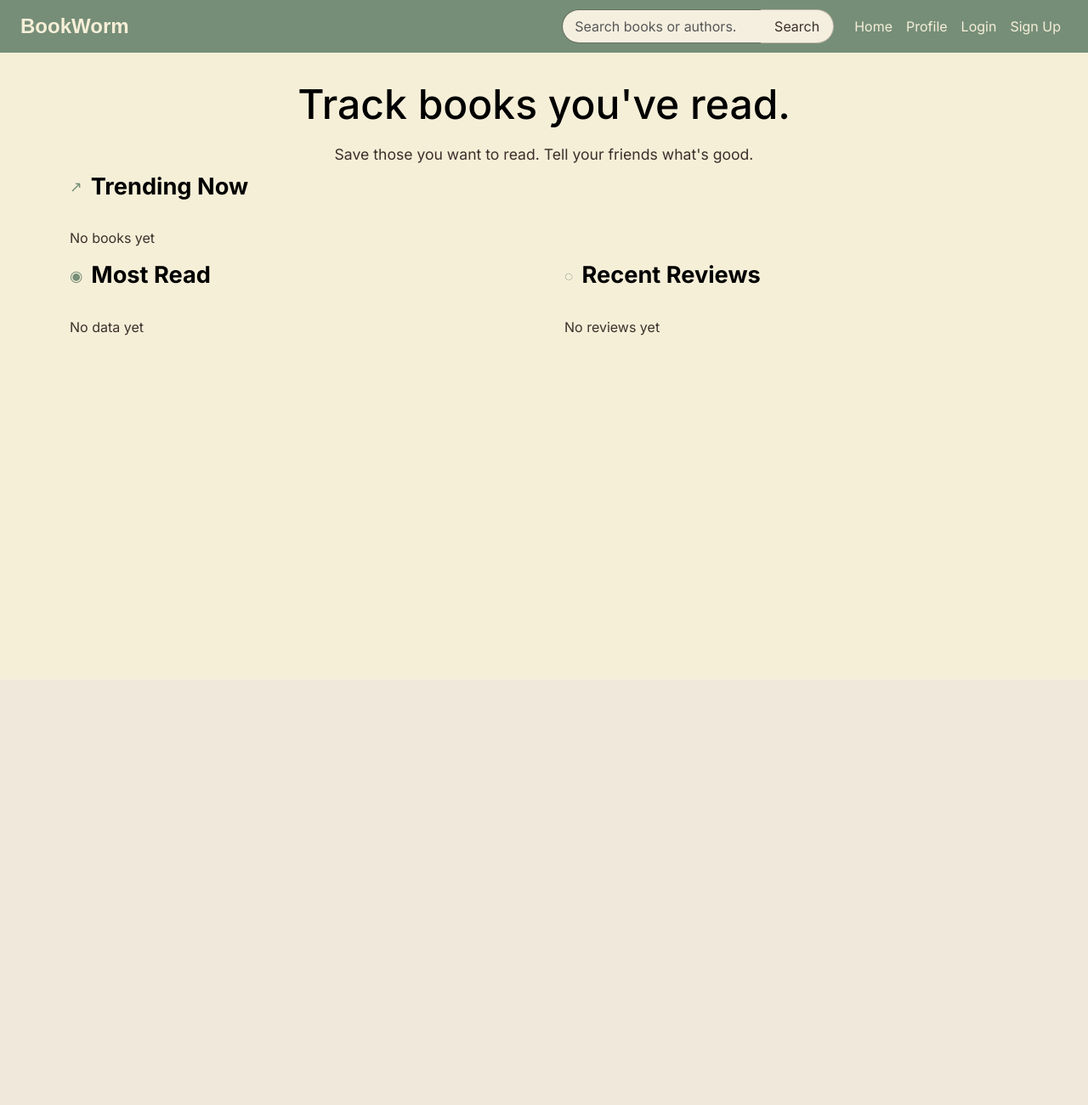
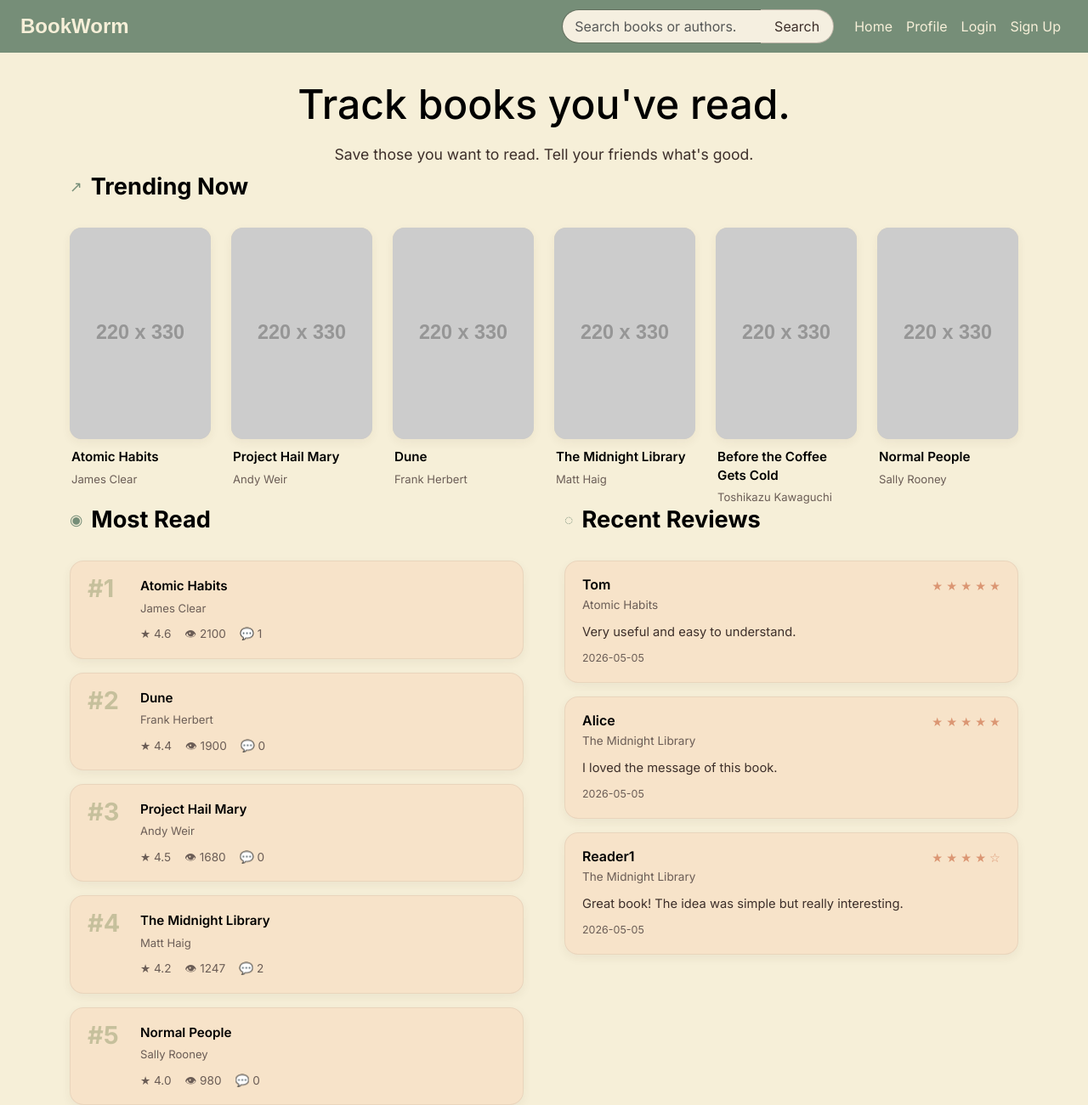
Before and after one commit to Ninjawarrior69/CITS3403, a Flask app: page / in a window 1280 px wide. Shown: the whole page at 85% size. Before the commit the page ends 395 px from the top, so only its background shows below. Run offline with Flask 3, Linux system fonts and the light colour scheme; data comes from the database, SQL or seed files in the repository; grey boxes labelled with a size stand in for pictures from a placeholder-image service; some libraries are stand-ins or nearby versions; some web fonts are replaced.

Commit message:
fix bug on book detail page and update the routes for book detail page not loading properly
Co-authored-by: Copilot <copilot@github.com>

```diff
--- a/app/models.py
+++ b/app/models.py
@@ -64,6 +64,7 @@ class Comment(db.Model):
 
     book_id = db.Column(db.Integer, db.ForeignKey("book.id"), nullable=False)
     user_id = db.Column(db.Integer, db.ForeignKey("user.id"), nullable=True)
+    session_id = db.Column(db.String(120), nullable=True)
 
     def __repr__(self) -> str:
         return f"<Comment {self.id}>"
@@ -77,6 +78,7 @@ class Rating(db.Model):
 
     book_id = db.Column(db.Integer, db.ForeignKey("book.id"), nullable=False)
     user_id = db.Column(db.Integer, db.ForeignKey("user.id"), nullable=True)
+    session_id = db.Column(db.String(120), nullable=True)
 
     def __repr__(self) -> str:
         return f"<Rating {self.id}>"
--- a/app/routes.py
+++ b/app/routes.py
@@ -137,7 +137,24 @@ def get_display_rating(book):
 def register_routes(app: Flask) -> None:
 	@app.route("/")
 	def home():
-		return render_template("home.html")
+		seed_books_if_empty()
+
+		# Get all books, sorted by rating (trending)
+		trending_books = Book.query.order_by(Book.rating.desc()).all()
+
+		# Get most read books
+		most_read_books = Book.query.order_by(Book.reads.desc()).all()
+
+		# Get recent reviews
+		comments = Comment.query.order_by(Comment.created_at.desc()).all()
+		reviews = [format_review(comment) for comment in comments]
+
+		return render_template(
+			"home.html",
+			trending_books=trending_books,
+			most_read_books=most_read_books,
+			reviews=reviews
+		)
 
 	@app.route("/profile")
 	@app.route("/profile.html")
@@ -183,3 +200,134 @@ def register_routes(app: Flask) -> None:
 	@app.route("/my-reviews.html")
 	def my_reviews():
 		return render_template("my-reviews.html")
+
+	@app.route("/book/<int:book_id>")
+	def book_detail(book_id):
+		book = Book.query.get_or_404(book_id)
+
+		# Build rating summary
+		rating_summary = build_rating_summary(book)
+
+		# Get all reviews for this book
+		comments = Comment.query.filter_by(book_id=book_id).all()
+		reviews = [format_review(comment) for comment in comments]
+
+		# Get current user's rating
+		user_rating = 0
+		if current_user.is_authenticated:
+			rating = Rating.query.filter_by(user_id=current_user.id, book_id=book_id).first()
+			if rating:
+				user_rating = rating.stars
+
+		# Check if user has added to want to read
+		want_to_read = False
+		want_to_read_count = WantToRead.query.filter_by(book_id=book_id).count()
+		if current_user.is_authenticated:
+			want_to_read = WantToRead.query.filter_by(user_id=current_user.id, book_id=book_id).first() is not None
+		else:
+			session_id = get_session_id()
+			want_to_read = WantToRead.query.filter_by(session_id=session_id, book_id=book_id).first() is not None
+
+		author = None
+
+		return render_template(
+			"book_detail.html",
+			book=book,
+			author=author,
+			rating_summary=rating_summary,
+			reviews=reviews,
+			user_rating=user_rating,
+			want_to_read=want_to_read,
+			want_to_read_count=want_to_read_count
+		)
+
+	@app.route("/book/<int:book_id>/toggle-want-to-read", methods=["POST"])
+	def toggle_want_to_read(book_id):
+		book = Book.query.get_or_404(book_id)
+
+		if current_user.is_authenticated:
+			existing = WantToRead.query.filter_by(user_id=current_user.id, book_id=book_id).first()
+			if existing:
+				db.session.delete(existing)
+			else:
+				want_to_read = WantToRead(user_id=current_user.id, book_id=book_id)
+				db.session.add(want_to_read)
+		else:
+			session_id = get_session_id()
+			existing = WantToRead.query.filter_by(session_id=session_id, book_id=book_id).first()
+			if existing:
+				db.session.delete(existing)
+			else:
+				want_to_read = WantToRead(session_id=session_id, book_id=book_id)
+				db.session.add(want_to_read)
+
+		db.session.commit()
+		return redirect(url_for("book_detail", book_id=book_id))
+
+	@app.route("/book/<int:book_id>/rate", methods=["POST"])
+	def rate_book(book_id):
+		book = Book.query.get_or_404(book_id)
+
+		stars = request.form.get("stars", type=int)
+		if stars is None or stars < 0 or stars > 5:
+			abort(400)
+
+		if current_user.is_authenticated:
+			existing_rating = Rating.query.filter_by(user_id=current_user.id, book_id=book_id).first()
+			if existing_rating:
+				if stars == 0:
+					db.session.delete(existing_rating)
+				else:
+					existing_rating.stars = stars
+			elif stars > 0:
+				rating = Rating(user_id=current_user.id, book_id=book_id, stars=stars, username=current_user.username)
+				db.session.add(rating)
+		else:
+			session_id = get_session_id()
+			existing_rating = Rating.query.filter_by(session_id=session_id, book_id=book_id).first()
+			if existing_rating:
+				if stars == 0:
+					db.session.delete(existing_rating)
+				else:
+					existing_rating.stars = stars
+			elif stars > 0:
+				rating = Rating(session_id=session_id, book_id=book_id, stars=stars)
+				db.session.add(rating)
+
+		db.session.commit()
+		return redirect(url_for("book_detail", book_id=book_id))
+
+	@app.route("/book/<int:book_id>/review", methods=["POST"])
+	def post_review(book_id):
+		book = Book.query.get_or_404(book_id)
+
+		text = request.form.get("text", "").strip()
+		stars = request.form.get("stars", type=int)
+
+		if not text:
+			abort(400)
+
+		if stars is None or stars < 1 or stars > 5:
+			abort(400)
+
+		if current_user.is_authenticated:
+			comment = Comment(
+				user_id=current_user.id,
+				username=current_user.username,
+				book_id=book_id,
+				text=text,
+				stars=stars
+			)
+		else:
+			session_id = get_session_id()
+			comment = Comment(
+				session_id=session_id,
+				username="Anonymous",
+				book_id=book_id,
+				text=text,
+				stars=stars
+			)
+
+		db.session.add(comment)
+		db.session.commit()
+		return redirect(url_for("book_detail", book_id=book_id))
```
Also changed, not shown: app/templates/book_detail.html (+110 -85 lines).
